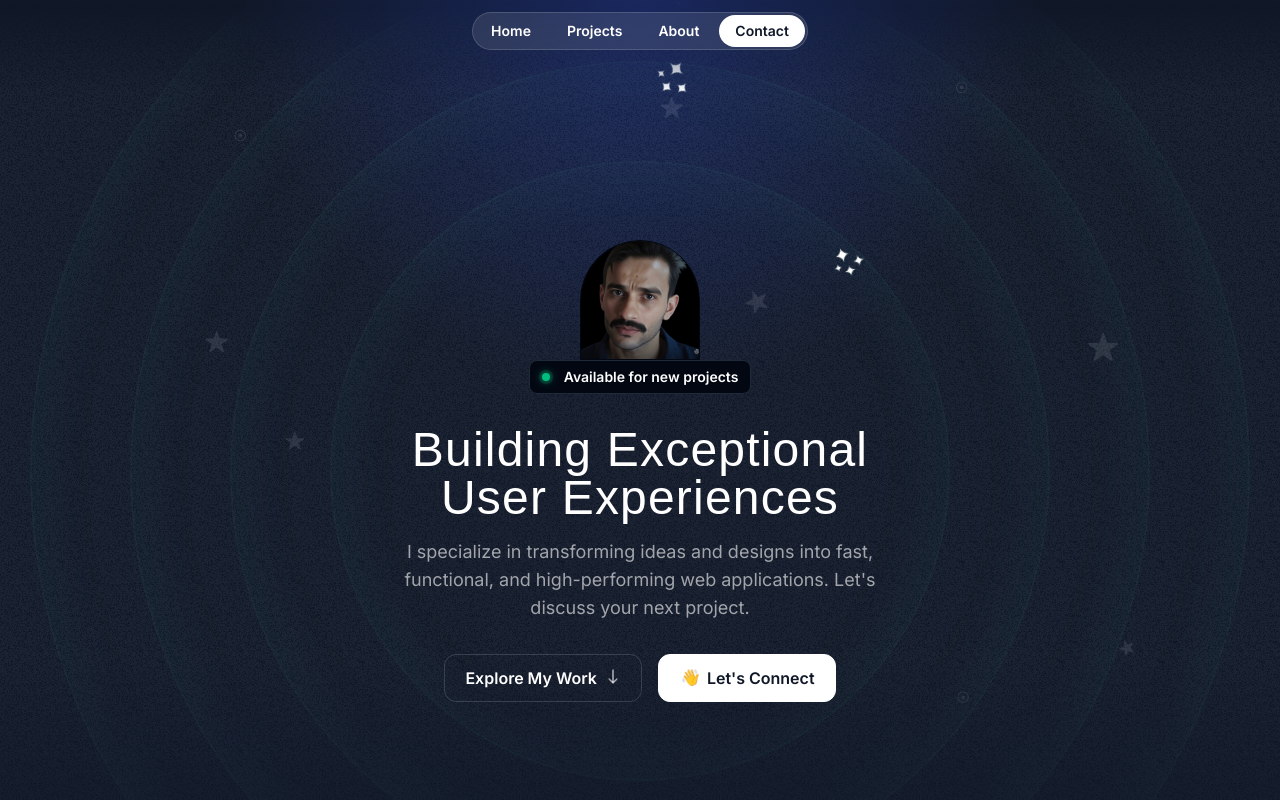
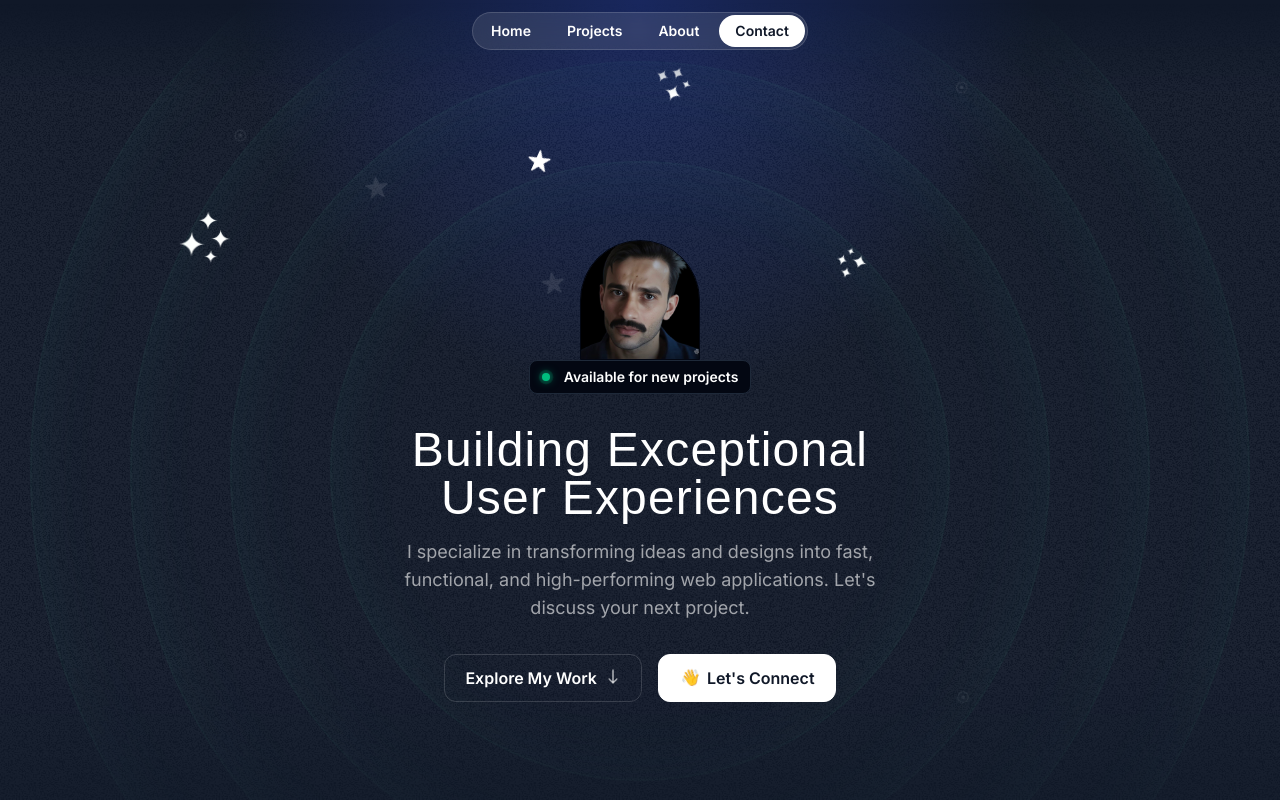
Before and after one commit to AbdulKhalil-Dev/khalil-portfolio, a Next.js app: page / in a window 1280 px wide. Shown: the top 800 px of the page. Built offline with nearby package versions, Linux system fonts and the light colour scheme; a web font is replaced by a local one.

Commit message:
Update Animations Effects

```diff
--- a/src/app/components/Card.tsx
+++ b/src/app/components/Card.tsx
@@ -1,19 +1,19 @@
 import grainImage from "@/assets/images/grain.jpg";
-import { PropsWithChildren } from "react";
+import { ComponentPropsWithoutRef, PropsWithChildren } from "react";
 import { twMerge } from "tailwind-merge";
 
 export const Card = ({
   className,
   children,
-}: PropsWithChildren<{
-  className?: string;
-}>) => {
+  ...other
+}: ComponentPropsWithoutRef<'div'>) => {
   return (
     <div
       className={twMerge(
         "bg-gray-800 rounded-3xl relative z-0 overflow-hidden after:z-10 after:content-[''] after:absolute after:inset-0 after:outline-2 after:-outline-offset-2 after:rounded-3xl after:outline-white/20 after:pointer-events-none",
         className,
       )}
+      {...other}
     >
       <div
         className="absolute inset-0 -z-10 opacity-5"
--- a/src/app/components/HeroOrbit.tsx
+++ b/src/app/components/HeroOrbit.tsx
@@ -8,7 +8,7 @@ export const HeroOrbit = ({
   shouldOrbit = false,
   reverseOrbit = false,
   orbitDuration = "20s",
-  shouldSpin = false,
+  shouldSpin = true,
   spinDuration = "5s",
 }: PropsWithChildren<{
   size: number;
--- a/src/app/globals.css
+++ b/src/app/globals.css
@@ -81,3 +81,18 @@ html {
 @utility animate-smooth-bounce {
   animation: smooth-bounce 2s ease-in-out infinite;
 }
+
+/* Tape */
+@keyframes move-left {
+  from {
+    transform: translateX(0%);
+  }
+
+  to {
+    transform: translateX(-50%);
+  }
+}
+
+@utility animate-move-left {
+  animation: move-left 10s linear infinite;
+}
--- a/src/app/sections/Hero.tsx
+++ b/src/app/sections/Hero.tsx
@@ -23,7 +23,7 @@ const Hero = () => {
         <div className="size-[820px] hero-ring"></div>
         <div className="size-[1020px] hero-ring"></div>
         <div className="size-[1220px] hero-ring"></div>
-        <HeroOrbit size={775} rotation={-70} shouldOrbit orbitDuration="20s">
+        <HeroOrbit size={775} rotation={-70} shouldOrbit orbitDuration="45s">
           <WiStars className="animate-spin-slow size-20 text-white" />
         </HeroOrbit>
         <HeroOrbit
@@ -38,23 +38,34 @@ const Hero = () => {
         <HeroOrbit size={465} rotation={10} shouldOrbit orbitDuration="30s">
           <WiStars className="animate-spin-reverse-slow size-12 text-white" />
         </HeroOrbit>
-        <HeroOrbit size={315} rotation={80}>
+        <HeroOrbit size={870} rotation={-10} shouldOrbit
+          reverseOrbit
+          orbitDuration="30s">
+          <IoStar className="animate-spin-reverse-slow size-8 text-white/10" />
+        </HeroOrbit>
+        <HeroOrbit size={315} rotation={80} shouldOrbit
+          reverseOrbit
+          orbitDuration="40s">
           <IoStar className="animate-spin-slow size-6 text-white/10" />
         </HeroOrbit>
-        <HeroOrbit size={540} rotation={50}>
-          <IoStar className="size-6 text-white/10" />
+        <HeroOrbit size={570} rotation={50} shouldOrbit
+          reverseOrbit
+          orbitDuration="50s">
+          <IoStar className="animate-spin-slow size-6 text-white/10" />
         </HeroOrbit>
-        <HeroOrbit size={650} rotation={-28}>
-          <IoStar className="size-6 text-white/10" />
+        <HeroOrbit size={650} rotation={-28} shouldOrbit
+          orbitDuration="33s">
+          <IoStar className="animate-spin-reverse-slow size-6 text-white/10" />
         </HeroOrbit>
-        <HeroOrbit size={710} rotation={120}>
-          <IoStar className="size-8 text-white/10" />
+        <HeroOrbit size={485} rotation={-40} shouldOrbit
+          orbitDuration="36s">
+          <IoStar className="animate-spin-slow size-6 text-white" />
         </HeroOrbit>
-        <HeroOrbit size={750} rotation={155}>
-          <IoStar className="animate-spin-slow size-4 text-white/10" />
+        <HeroOrbit size={710} rotation={120} shouldOrbit orbitDuration="20s">
+          <IoStar className="animate-spin-reverse-slow size-4 text-white/10" />
         </HeroOrbit>
-        <HeroOrbit size={510} rotation={-40}>
-          <IoStar className="size-5 text-white/10" />
+        <HeroOrbit size={750} rotation={155} shouldOrbit orbitDuration="70s">
+          <IoStar className="animate-spin-slow size-4 text-white" />
         </HeroOrbit>
         <HeroOrbit size={720} rotation={85}>
           <FaRegDotCircle className="size-3 rounded-full text-white/10" />
--- a/src/app/sections/Projects.tsx
+++ b/src/app/sections/Projects.tsx
@@ -56,10 +56,12 @@ export const Projects = () => {
       <div className="container">
         <SectionHeader eyebrow="Real-world Results" title="Featured Projects" description="See how I transformed concepts into engaging digital experiences." />
         <div className="flex flex-col mt-10 md:mt-20 gap-20">
-          {PortfolioProjects.map((project) => (
+          {PortfolioProjects.map((project, projectIndex) => (
             <Card
               key={project.title}
-              className="px-8 pt-8 pb-0 md:pt-12 md:px-10 lg:pt-16 lg:px-20"
+              className="px-8 pt-8 pb-0 md:pt-12 md:px-10 lg:pt-16 lg:px-20 sticky" style={{
+                top: `calc(64px + ${projectIndex * 40}px`
+              }}
             >
               <div className="lg:grid lg:grid-cols-2 lg:gap-16">
                 <div className="lg:pb-16">
--- a/src/app/sections/Tape.tsx
+++ b/src/app/sections/Tape.tsx
@@ -1,4 +1,5 @@
 import { HiSparkles } from "react-icons/hi2";
+import { Fragment } from "react/jsx-runtime";
 
 const words= [
   "Responsive",
@@ -20,13 +21,18 @@ const Tape = () => {
     <div className="py-16 lg:py-24 overflow-x-clip">
       <div className="bg-gradient-to-r from-emerald-300 to-sky-400 -rotate-3 -mx-1">
         <div className="flex [mask-image:linear-gradient(to_right,transparent,black_10%,black_90%,transparent)]">
-      <div className="flex flex-none gap-4 py-3">
-      {words.map(word => (
+      <div className="flex flex-none gap-4 pr-4 py-3 animate-move-left [animation-duration:30s]">
+        {[...new Array(2)].fill(0).map((_, idx)=>(
+          <Fragment key={idx}>
+          {words.map(word => (
         <div key={word} className="inline-flex gap-4 items-center">
           <span className="text-gray-900 uppercase font-extrabold text-sm">{word}</span>
           <HiSparkles className="size-5 text-gray-900 -rotate-12"/>
         </div>
       ))}
+      </Fragment>
+        ))}
+
       </div>
       </div>
       </div>
```
